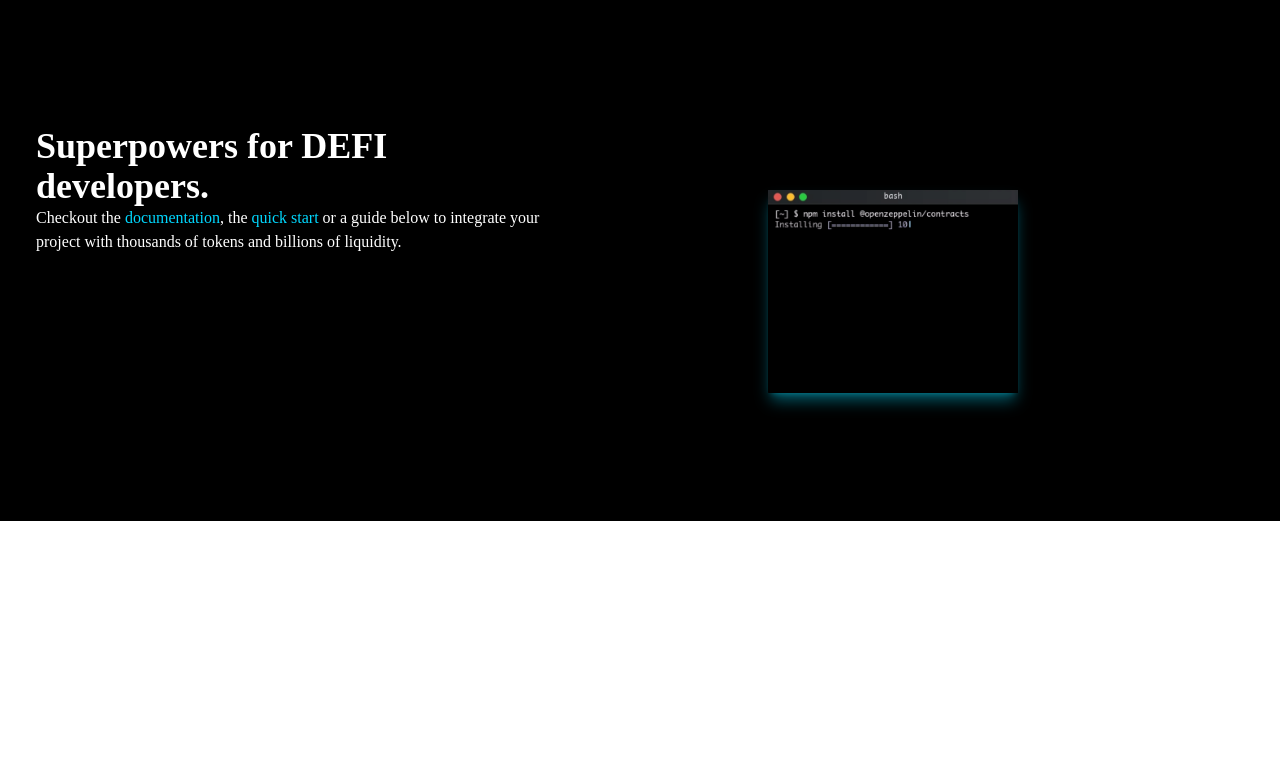
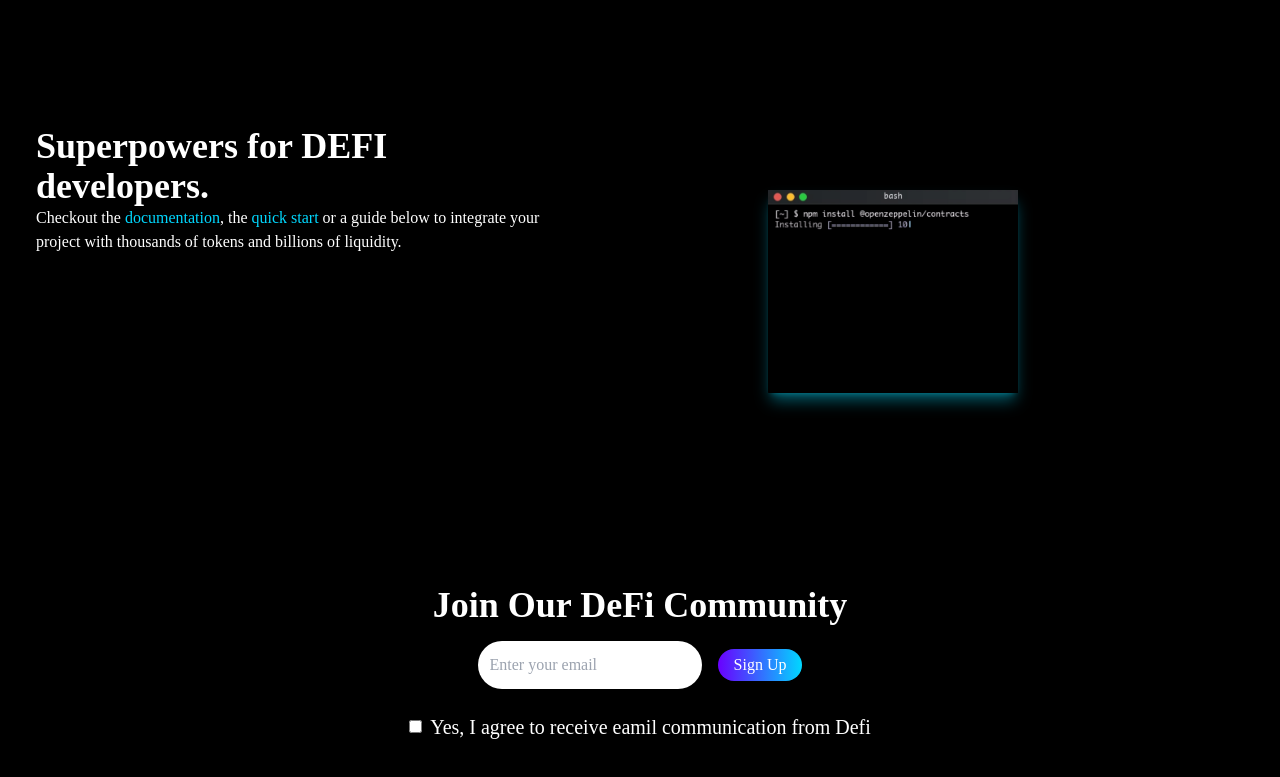
Before and after one commit to anil843324/learning-tailwindcss, a React (Create React App) app in the folder my-project/: page / in a window 1280 px wide. Shown: the part 1368-2145 px from the top of the page. Before the commit the page ends 1889 px from the top, so only its background shows below. Built offline with nearby package versions, Linux system fonts and the light colour scheme.

Commit message:
subscribe done

```diff
--- a/my-project/src/App.js
+++ b/my-project/src/App.js
@@ -3,6 +3,7 @@
 import Developer from "./components/Developer";
 import Hero from "./components/Hero";
 import Navbar from "./components/Navbar";
+import Subscribe from "./components/Subscribe";
 
 function App() {
   return (
@@ -13,6 +14,7 @@
       <Hero/>
       <About/>
      <Developer/>
+     <Subscribe/>
 
     </div>
   );
--- /dev/null
+++ b/my-project/src/components/Subscribe.jsx
@@ -0,0 +1,34 @@
+import React from 'react'
+
+const Subscribe = () => {
+  return (
+    <div className='w-full px-4 py-16 bg-black text-center text-white '>
+
+
+        <h1>Join Our DeFi Community</h1>
+
+
+
+          <div className='py-4'>
+            <input type="email" className='p-3 rounded-3xl mr-4 text-black' placeholder='Enter your email' />
+
+              <button>Sign Up</button>
+          </div>
+
+         <div className='flex items-center justify-center py-2 ' >
+           <input type="checkbox" className='mr-2 ' />
+              <p className=' md:text-xl text-[13px]  ' >Yes, I agree to receive eamil communication from Defi</p>
+         </div>
+
+
+
+
+
+
+
+
+    </div>
+  )
+}
+
+export default Subscribe
```
